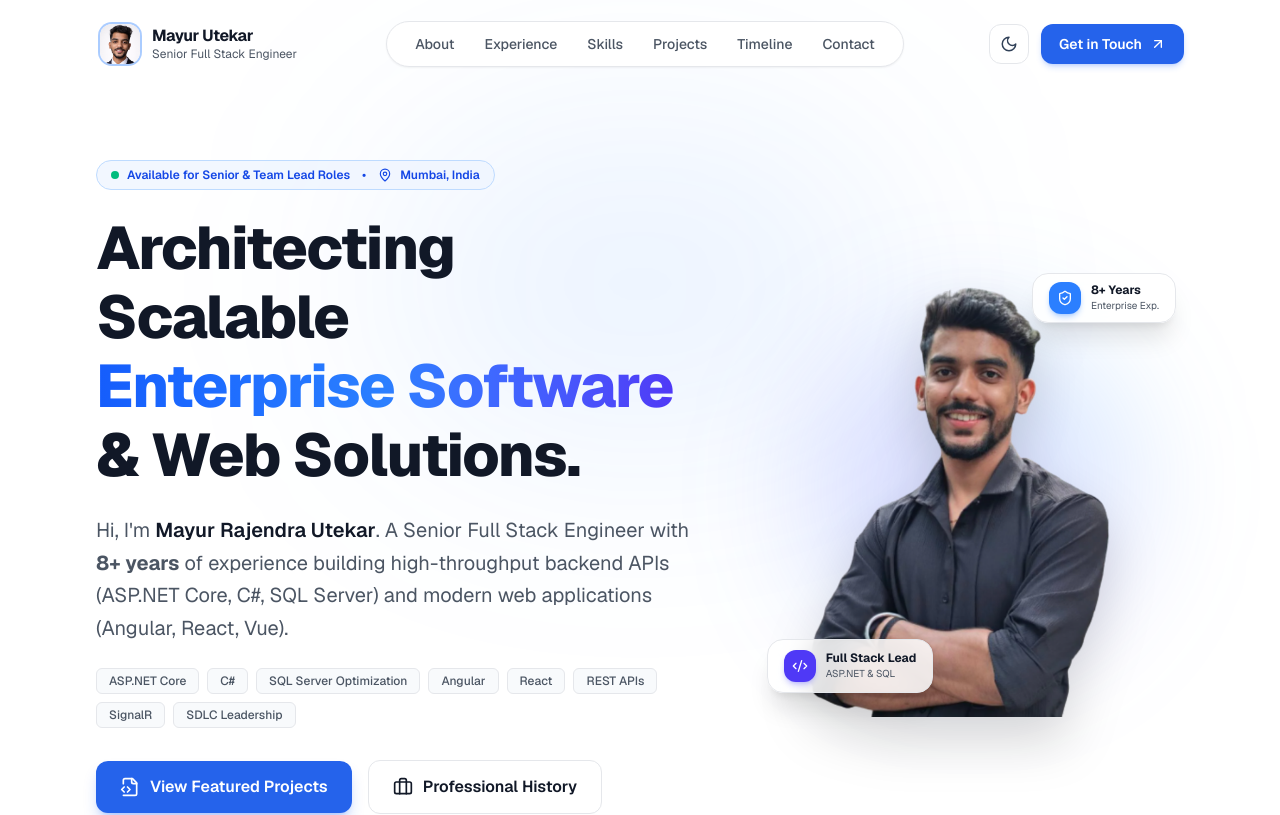
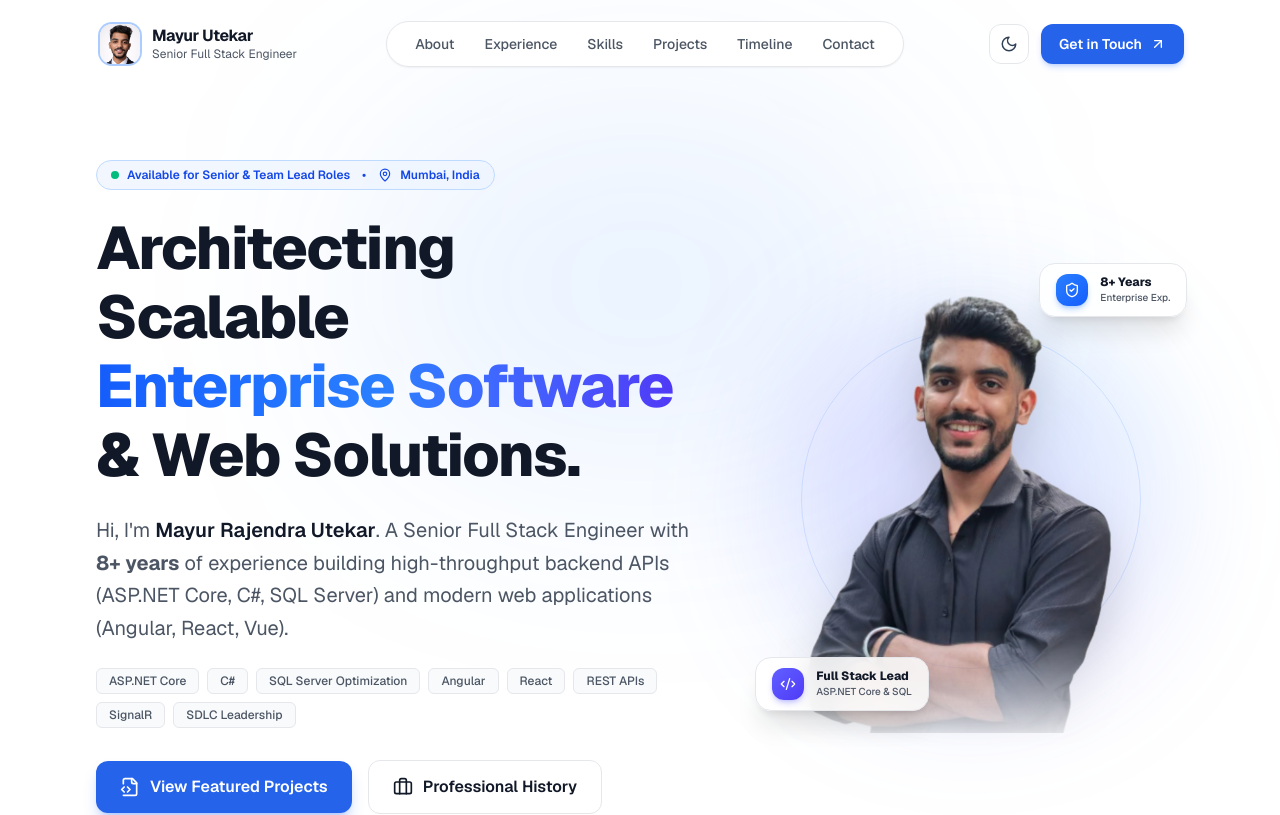
Before and after one commit to MU124/MayurUtekar, a Next.js app: page / in a window 1280 px wide. Shown: the top 815 px of the page. Built offline with nearby package versions, Linux system fonts and the light colour scheme.

Commit message:
Refine transparent portrait in Hero section with bottom gradient fade mask and larger sizing

```diff
--- a/components/Hero.tsx
+++ b/components/Hero.tsx
@@ -3,18 +3,18 @@
 import React from "react";
 import Image from "next/image";
 import { motion } from "framer-motion";
-import { Briefcase, FileCode2, MapPin, ShieldCheck, Sparkles, Code2 } from "lucide-react";
+import { Briefcase, FileCode2, MapPin, ShieldCheck, Code2, Sparkles } from "lucide-react";
 import { personalDetails } from "@/data/portfolioData";
 
 export default function Hero() {
   return (
     <section className="relative pt-32 pb-20 md:pt-40 md:pb-28 overflow-hidden">
-      {/* Background Glow Elements */}
-      <div className="absolute top-1/4 left-1/2 -translate-x-1/2 -translate-y-1/2 w-[500px] h-[300px] bg-blue-500/10 dark:bg-blue-500/15 blur-[120px] rounded-full pointer-events-none -z-10" />
+      {/* Ambient Background Radial Glow */}
+      <div className="absolute top-1/4 left-1/2 -translate-x-1/2 -translate-y-1/2 w-[550px] h-[350px] bg-blue-500/10 dark:bg-blue-500/15 blur-[120px] rounded-full pointer-events-none -z-10" />
 
       <div className="max-w-6xl mx-auto px-4 sm:px-6 lg:px-8">
         <div className="grid grid-cols-1 lg:grid-cols-12 gap-12 items-center">
-          {/* Main Hero Content */}
+          {/* Main Hero Text Content */}
           <div className="lg:col-span-7">
             {/* Status Badge */}
             <motion.div
@@ -56,7 +56,7 @@ export default function Hero() {
               Hi, I&apos;m <strong className="text-[var(--text-primary)] font-semibold">{personalDetails.name}</strong>. A Senior Full Stack Engineer with <strong>{personalDetails.experienceYears} years</strong> of experience building high-throughput backend APIs (ASP.NET Core, C#, SQL Server) and modern web applications (Angular, React, Vue).
             </motion.p>
 
-            {/* Skill Badges */}
+            {/* Key Skill Badges */}
             <motion.div
               initial={{ opacity: 0, y: 20 }}
               animate={{ opacity: 1, y: 0 }}
@@ -73,7 +73,7 @@ export default function Hero() {
               ))}
             </motion.div>
 
-            {/* CTA Buttons */}
+            {/* Call to Action Buttons */}
             <motion.div
               initial={{ opacity: 0, y: 20 }}
               animate={{ opacity: 1, y: 0 }}
@@ -97,65 +97,74 @@ export default function Hero() {
             </motion.div>
           </div>
 
-          {/* Seamless Cutout Portrait (No Box Container) */}
+          {/* Premium Seamless Cutout Portrait */}
           <motion.div
             initial={{ opacity: 0, scale: 0.95, y: 20 }}
             animate={{ opacity: 1, scale: 1, y: 0 }}
             transition={{ duration: 0.6, delay: 0.2 }}
-            className="lg:col-span-5 flex justify-center items-center relative"
+            className="lg:col-span-5 flex justify-center items-center relative pt-6"
           >
-            <div className="relative w-full max-w-md flex items-center justify-center">
-              {/* Soft Ambient Radial Glow Behind Cutout */}
-              <div className="absolute w-72 h-72 sm:w-80 sm:h-80 rounded-full bg-gradient-to-tr from-blue-500/25 via-indigo-500/20 to-sky-400/25 blur-3xl pointer-events-none -z-10" />
+            <div className="relative w-full max-w-sm flex items-center justify-center">
+              {/* Soft Backdrop Glow Halo */}
+              <div className="absolute w-[320px] h-[320px] sm:w-[380px] sm:h-[380px] rounded-full bg-gradient-to-tr from-blue-500/20 via-indigo-500/20 to-sky-400/20 blur-3xl pointer-events-none -z-10" />
 
-              {/* Transparent Portrait Cutout */}
-              <div className="relative z-10">
+              {/* Decorative Subtle Orbit Ring */}
+              <div className="absolute w-[290px] h-[290px] sm:w-[340px] sm:h-[340px] rounded-full border border-blue-500/15 dark:border-blue-400/10 pointer-events-none -z-10" />
+
+              {/* Transparent Portrait Cutout with Bottom Gradient Fade Mask */}
+              <div
+                className="relative z-10 w-full flex justify-center"
+                style={{
+                  WebkitMaskImage: "linear-gradient(to bottom, rgba(0,0,0,1) 75%, rgba(0,0,0,0) 98%)",
+                  maskImage: "linear-gradient(to bottom, rgba(0,0,0,1) 75%, rgba(0,0,0,0) 98%)",
+                }}
+              >
                 <Image
                   src="/Mayur Utekar.png"
                   alt="Mayur Rajendra Utekar - Senior Full Stack Engineer"
-                  width={440}
-                  height={540}
+                  width={460}
+                  height={560}
                   priority
-                  className="object-contain drop-shadow-2xl hover:scale-[1.02] transition-transform duration-500 max-h-[460px] w-auto"
+                  className="object-contain drop-shadow-2xl hover:scale-[1.02] transition-transform duration-500 h-[480px] sm:h-[520px] w-auto"
                 />
               </div>
 
-              {/* Floating Badge - Top Right */}
+              {/* Floating Glass Badge - Top Right */}
               <motion.div
                 initial={{ opacity: 0, x: 20 }}
                 animate={{ opacity: 1, x: 0 }}
                 transition={{ duration: 0.5, delay: 0.4 }}
-                className="absolute top-4 -right-2 sm:right-2 z-20 glass-header px-4 py-2 rounded-2xl border border-[var(--border-color)] shadow-xl flex items-center gap-2.5"
+                className="absolute top-6 -right-3 sm:-right-6 z-20 glass-header px-4 py-2.5 rounded-2xl border border-[var(--border-color)] shadow-xl flex items-center gap-3 backdrop-blur-md"
               >
-                <div className="p-2 rounded-xl bg-blue-500 text-white shadow-md shadow-blue-500/30">
+                <div className="p-2 rounded-xl bg-gradient-to-br from-blue-500 to-blue-600 text-white shadow-md shadow-blue-500/30">
                   <ShieldCheck className="w-4 h-4" />
                 </div>
                 <div>
-                  <span className="text-xs font-bold text-[var(--text-primary)] block leading-tight">
+                  <span className="text-xs font-extrabold text-[var(--text-primary)] block leading-tight">
                     8+ Years
                   </span>
-                  <span className="text-[10px] text-[var(--text-secondary)] block">
+                  <span className="text-[10px] text-[var(--text-secondary)] font-medium block">
                     Enterprise Exp.
                   </span>
                 </div>
               </motion.div>
 
-              {/* Floating Badge - Bottom Left */}
+              {/* Floating Glass Badge - Bottom Left */}
               <motion.div
                 initial={{ opacity: 0, x: -20 }}
                 animate={{ opacity: 1, x: 0 }}
                 transition={{ duration: 0.5, delay: 0.5 }}
-                className="absolute bottom-6 -left-2 sm:left-2 z-20 glass-header px-4 py-2.5 rounded-2xl border border-[var(--border-color)] shadow-xl flex items-center gap-2.5"
+                className="absolute bottom-12 -left-3 sm:-left-6 z-20 glass-header px-4 py-2.5 rounded-2xl border border-[var(--border-color)] shadow-xl flex items-center gap-3 backdrop-blur-md"
               >
-                <div className="p-2 rounded-xl bg-indigo-600 text-white shadow-md shadow-indigo-500/30">
+                <div className="p-2 rounded-xl bg-gradient-to-br from-indigo-500 to-indigo-600 text-white shadow-md shadow-indigo-500/30">
                   <Code2 className="w-4 h-4" />
                 </div>
                 <div>
-                  <span className="text-xs font-bold text-[var(--text-primary)] block leading-tight">
+                  <span className="text-xs font-extrabold text-[var(--text-primary)] block leading-tight">
                     Full Stack Lead
                   </span>
-                  <span className="text-[10px] text-[var(--text-secondary)] block">
-                    ASP.NET & SQL
+                  <span className="text-[10px] text-[var(--text-secondary)] font-medium block">
+                    ASP.NET Core & SQL
                   </span>
                 </div>
               </motion.div>
```
